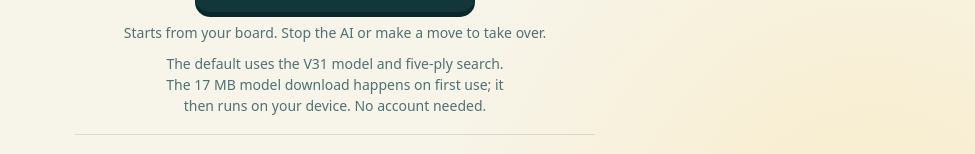
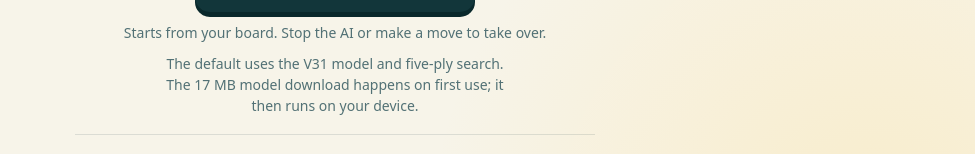
Before and after one commit to Theonefkguy/threes-meadow-ai, a plain HTML site: page dist/index.html in a window 1280 px wide. Shown: the part 1032-1186 px from the top of the page, without its empty margins (305-1280 px from the left). Drawn offline with Linux system fonts and the light colour scheme.

Commit message:
Drop the 'no account needed' sentence from the AI note
Co-Authored-By: Claude Opus 5.5 <noreply@anthropic.com>

```diff
--- a/dist/i18n.js
+++ b/dist/i18n.js
@@ -15,7 +15,7 @@ export const english = {
   "强化学习 · 第四版": "RL · V4",
   "经典搜索": "Classic search",
   "从当前棋盘接手，点击停止或手动操作即可接管。": "Starts from your board. Stop the AI or make a move to take over.",
-  "默认使用 V31 模型与五层剪枝搜索。模型下载约 17 MB，首次使用时下载，之后在你的设备上运行，无需账号。": "The default uses the V31 model and five-ply search. The 17 MB model download happens on first use; it then runs on your device. No account needed.",
+  "默认使用 V31 模型与五层剪枝搜索。模型下载约 17 MB，首次使用时下载，之后在你的设备上运行。": "The default uses the V31 model and five-ply search. The 17 MB model download happens on first use; it then runs on your device.",
   "正在下载模型 {loaded} / {total} MB（{percent}%）": "Downloading the model: {loaded} / {total} MB ({percent}%)",
   "模型下载进度": "Model download",
   "完整模型暂时无法加载，已改用 V23 模型。": "The full model could not load. Using the V23 model instead.",
--- a/dist/index.html
+++ b/dist/index.html
@@ -63,7 +63,7 @@
       <button id="ai-toggle" type="button" aria-pressed="false" data-i18n="AI 自动玩">Play with AI</button>
       <p id="ai-status" role="status" data-i18n="从当前棋盘接手，点击停止或手动操作即可接管。">Starts from your board. Stop the AI or make a move to take over.</p>
       <div class="ai-progress" id="ai-progress" hidden><progress max="100" value="0" aria-label="Model download" data-i18n-aria="模型下载进度"></progress></div>
-      <p class="ai-note" data-i18n="默认使用 V31 模型与五层剪枝搜索。模型下载约 17 MB，首次使用时下载，之后在你的设备上运行，无需账号。">The default uses the V31 model and five-ply search. The 17 MB model download happens on first use; it then runs on your device. No account needed.</p>
+      <p class="ai-note" data-i18n="默认使用 V31 模型与五层剪枝搜索。模型下载约 17 MB，首次使用时下载，之后在你的设备上运行。">The default uses the V31 model and five-ply search. The 17 MB model download happens on first use; it then runs on your device.</p>
     </section>
 
     <section class="rules">
```
